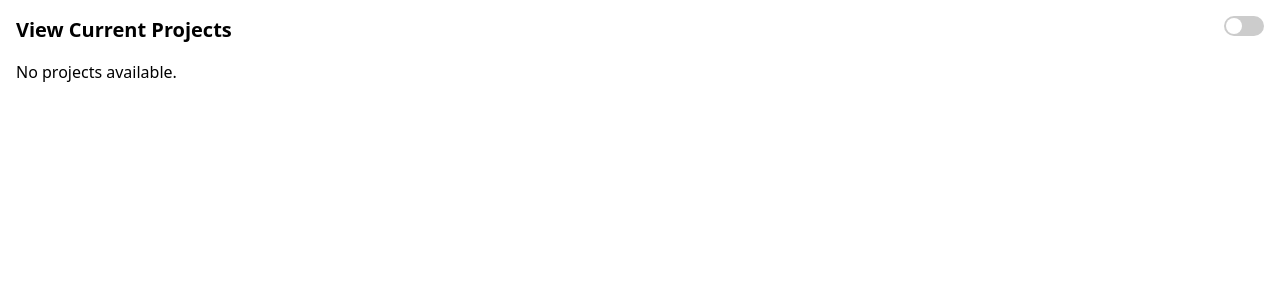
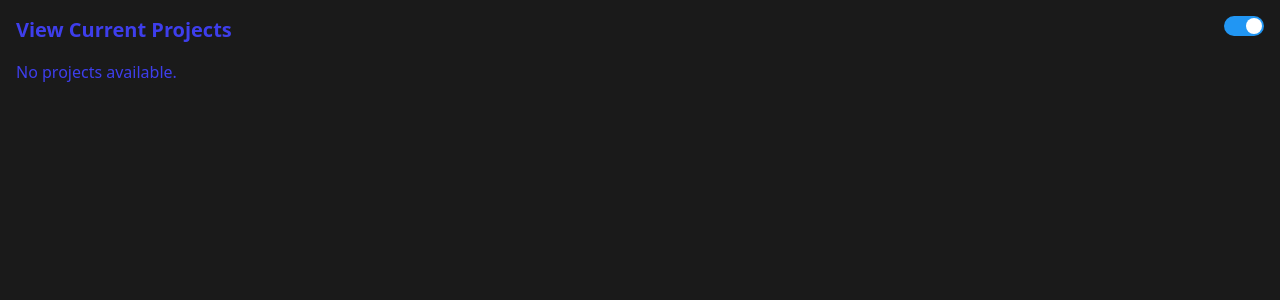
Before and after one commit to Geraldine-Okeke/taskmgt, a React (Create React App) app: page /PROJECTS/ViewProjects in a window 1280 px wide. Shown: the top 300 px of the page. Built offline with nearby package versions, Linux system fonts and the light colour scheme.

Commit message:
local storage fixed

```diff
--- a/src/App.css
+++ b/src/App.css
@@ -4,7 +4,7 @@
 
 .dark-mode {
   background-color: #1a1a1a; /* Set your dark mode background color */
-  color: #ffffff; /* Set your dark mode text color */
+  color: rgb(62, 62, 236); /* Set your dark mode text color */
 }
 .light-mode{
   background-color: white;
--- a/src/components/DarkModeToggle.js
+++ b/src/components/DarkModeToggle.js
@@ -1,14 +1,14 @@
 import React, { useState, useEffect } from 'react';
 
 function DarkModeToggle() {
-  const [darkMode, setDarkMode] = useState(false);
+  const [darkMode, setDarkMode] = useState(true);
 
   useEffect(() => {
     const body = document.body;
     if (darkMode) {
       body.classList.add('dark-mode');
     } else {
-      body.classList.add('light-mode');
+      body.classList.remove('dark-mode');
     }
   }, [darkMode]);
 
--- a/src/components/HOME/home.css
+++ b/src/components/HOME/home.css
@@ -1,5 +1,6 @@
 body{
-
+  background-color: white;
+  color:black;
   margin: 0;
   padding: 0;
   width: 100%;
--- a/src/components/PROJECTS/AddProjects.js
+++ b/src/components/PROJECTS/AddProjects.js
@@ -1,4 +1,4 @@
-import React, { useState } from 'react';
+import React, { useState, useEffect } from 'react';
 import { toast } from 'react-toastify';
 import { useProjects } from './ProjectsContext';
 
@@ -11,6 +11,17 @@ function AddProjects() {
   const [steps, setSteps] = useState([]);
   const [stepInput, setStepInput] = useState('');
 
+  // Load saved steps from Local Storage on component mount
+  useEffect(() => {
+    const savedSteps = JSON.parse(localStorage.getItem('savedSteps') || '[]');
+    setSteps(savedSteps);
+  }, []);
+
+  // Save steps to Local Storage whenever the steps state changes
+  useEffect(() => {
+    localStorage.setItem('savedSteps', JSON.stringify(steps));
+  }, [steps]);
+
   const handleSubmit = (e) => {
     e.preventDefault();
 
@@ -22,6 +33,9 @@ function AddProjects() {
       setDueDate('');
       setSteps([]);
 
+      // Clear saved steps from Local Storage after adding the project
+      localStorage.removeItem('savedSteps');
+
       toast.success('Project added successfully!');
     } else {
       toast.error('Please provide both project name and description.');
@@ -29,7 +43,7 @@ function AddProjects() {
   };
 
   const handleAddStep = () => {
-    if (steps.length < 10 && stepInput.trim() !== '') {
+    if (steps.length < 30 && stepInput.trim() !== '') {
       setSteps([...steps, { name: stepInput, completed: false }]);
       setStepInput('');
     } else if (stepInput.trim() === '') {
@@ -44,6 +58,7 @@ function AddProjects() {
     updatedSteps[index].name = newName;
     setSteps(updatedSteps);
   };
+
 
   return (
     <form onSubmit={handleSubmit} className="max-w-md mx-auto p-6 bg-white rounded shadow-md">
@@ -84,8 +99,8 @@ function AddProjects() {
         <button
           type="button"
           onClick={handleAddStep}
-          className="px-4 py-2 text-white bg-blue-500 rounded"
-          disabled={stepInput.trim() === '' || steps.length >= 10}
+          className="px-4 py-2  bg-blue-500 rounded"
+          disabled={stepInput.trim() === '' || steps.length >= 30}
         >
           Add Step
         </button>
--- a/src/components/PROJECTS/ProjectsContext.js
+++ b/src/components/PROJECTS/ProjectsContext.js
@@ -1,5 +1,3 @@
-// ProjectsContext.js
-
 import React, { createContext, useContext, useState, useEffect } from 'react';
 
 const ProjectsContext = createContext();
@@ -9,48 +7,39 @@ export function useProjects() {
 }
 
 export function ProjectsProvider({ children }) {
-  const [projects, setProjects] = useState([]);
-  const [profilePic, setProfilePic] = useState(null);
-  const [username, setUsername] = useState('');
+  // Initialize the projects state with the data from Local Storage or an empty array
+  const [projects, setProjects] = useState(() => {
+    const savedProjects = JSON.parse(localStorage.getItem('savedProjects') || '[]');
+    return savedProjects;
+  });
 
   useEffect(() => {
-    const storedProfilePic = localStorage.getItem('profilePic');
-    const storedUsername = localStorage.getItem('username');
-    setProfilePic(storedProfilePic);
-    setUsername(storedUsername);
-  }, []);
+    // No need to conditionally set the projects state here
+    // The initial state is already set using functional state update
+    localStorage.setItem('savedProjects', JSON.stringify(projects));
+  }, [projects]);
 
   const addProject = (name, description, startDate, dueDate, steps) => {
-    const userKey = username || 'guest';
     const newProject = {
       name,
       description,
       startDate,
       dueDate,
-      addedBy: username,
-      steps, // Include steps property
+      steps,
     };
 
-    const existingUserProjects = JSON.parse(localStorage.getItem(userKey)) || [];
-
-    const updatedUserProjects = [...existingUserProjects, newProject];
-
-    localStorage.setItem(userKey, JSON.stringify(updatedUserProjects));
-
-    setProjects(updatedUserProjects);
+    // Use functional state update to avoid the re-render loop
+    setProjects((prevProjects) => [...prevProjects, newProject]);
   };
 
   const deleteProject = (index) => {
-    const userKey = username || 'guest';
-    const existingUserProjects = JSON.parse(localStorage.getItem(userKey)) || [];
-    const updatedUserProjects = existingUserProjects.filter((_, i) => i !== index);
-    localStorage.setItem(userKey, JSON.stringify(updatedUserProjects));
-    setProjects(updatedUserProjects);
+    // Use functional state update to avoid the re-render loop
+    setProjects((prevProjects) => prevProjects.filter((_, projectIndex) => projectIndex !== index));
   };
 
   return (
     <ProjectsContext.Provider
-      value={{ projects, addProject, deleteProject, profilePic, username,setProjects }}
+      value={{ projects, addProject, deleteProject, setProjects }}
     >
       {children}
     </ProjectsContext.Provider>
--- a/src/components/PROJECTS/ViewProjects.js
+++ b/src/components/PROJECTS/ViewProjects.js
@@ -1,14 +1,23 @@
 import React, { useEffect, useState } from 'react';
-import { useProjects } from './ProjectsContext';
+import { useProjects} from './ProjectsContext';
 
 function ViewProjects() {
-  const { projects, deleteProject, setProjects } = useProjects();
+  const { projects, deleteProject,setProjects } = useProjects();
 
   const handleToggleStep = (projectIndex, stepIndex) => {
     const updatedProjects = [...projects];
     updatedProjects[projectIndex].steps[stepIndex].completed = !updatedProjects[projectIndex].steps[stepIndex].completed;
     setProjects(updatedProjects);
   };
+  useEffect(() => {
+    // Load saved projects from Local Storage on component mount
+    const savedProjects = JSON.parse(localStorage.getItem('savedProjects') || '[]');
+    setProjects(savedProjects); // Load projects into state
+  }, [setProjects]);
+  // Save projects to Local Storage whenever the projects state changes
+  useEffect(() => {
+    localStorage.setItem('savedProjects', JSON.stringify(projects));
+  }, [projects])
 
   const calculatePercentage = (completedSteps, totalSteps) => {
     if (totalSteps === 0) {
@@ -23,11 +32,9 @@ function ViewProjects() {
   const handleDeleteProject = (index) => {
     const shouldDelete = window.confirm('Are you sure you want to delete this project?');
     if (shouldDelete) {
-      const updatedProjects = projects.filter((_, projectIndex) => projectIndex !== index);
-      setProjects(updatedProjects);
+      deleteProject(index);
     }
   };
-
   const animateProgress = (projectIndex, progress) => {
     setAnimatedProgress((prevProgress) => ({ ...prevProgress, [projectIndex]: 0 }));
     let currentProgress = 0;
```
